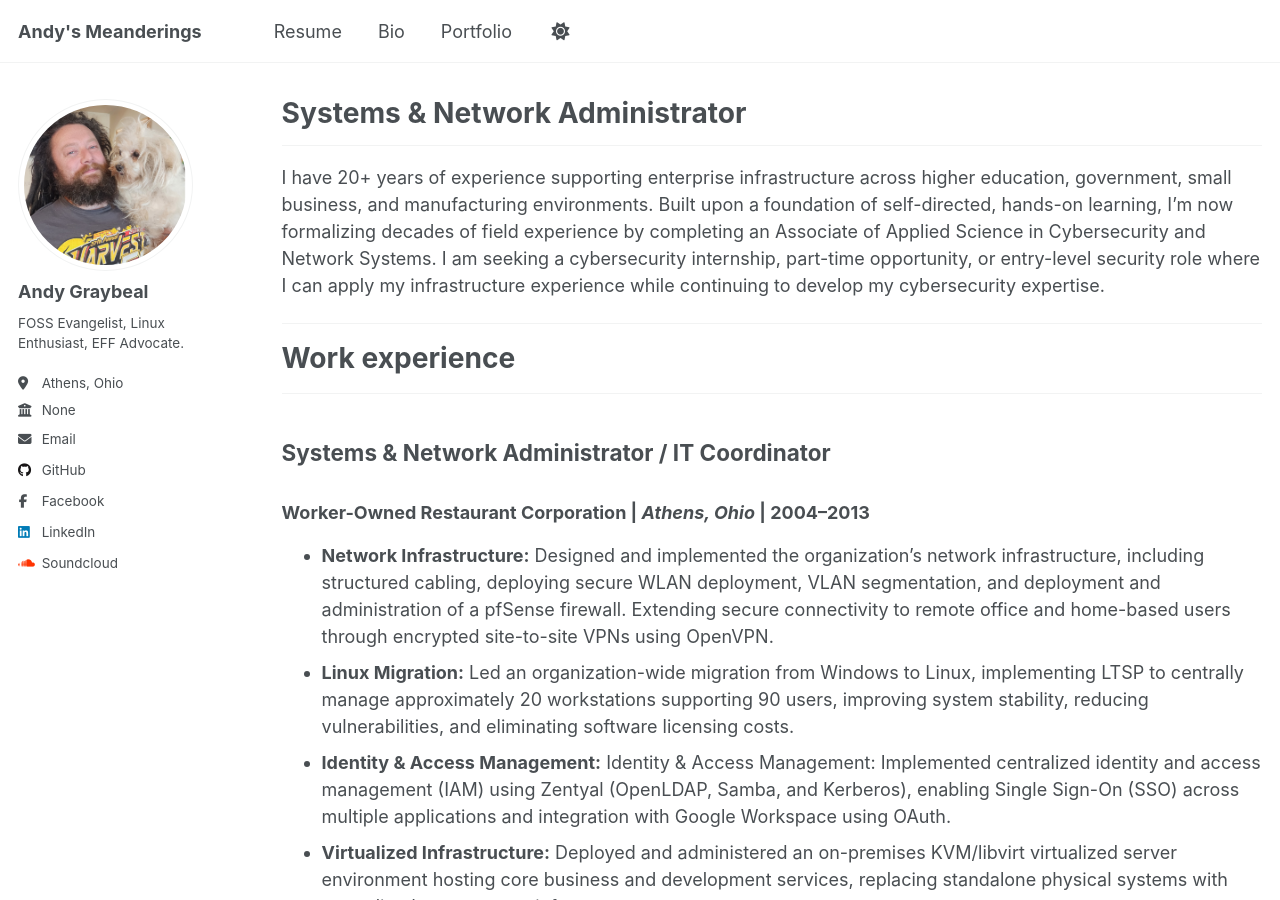
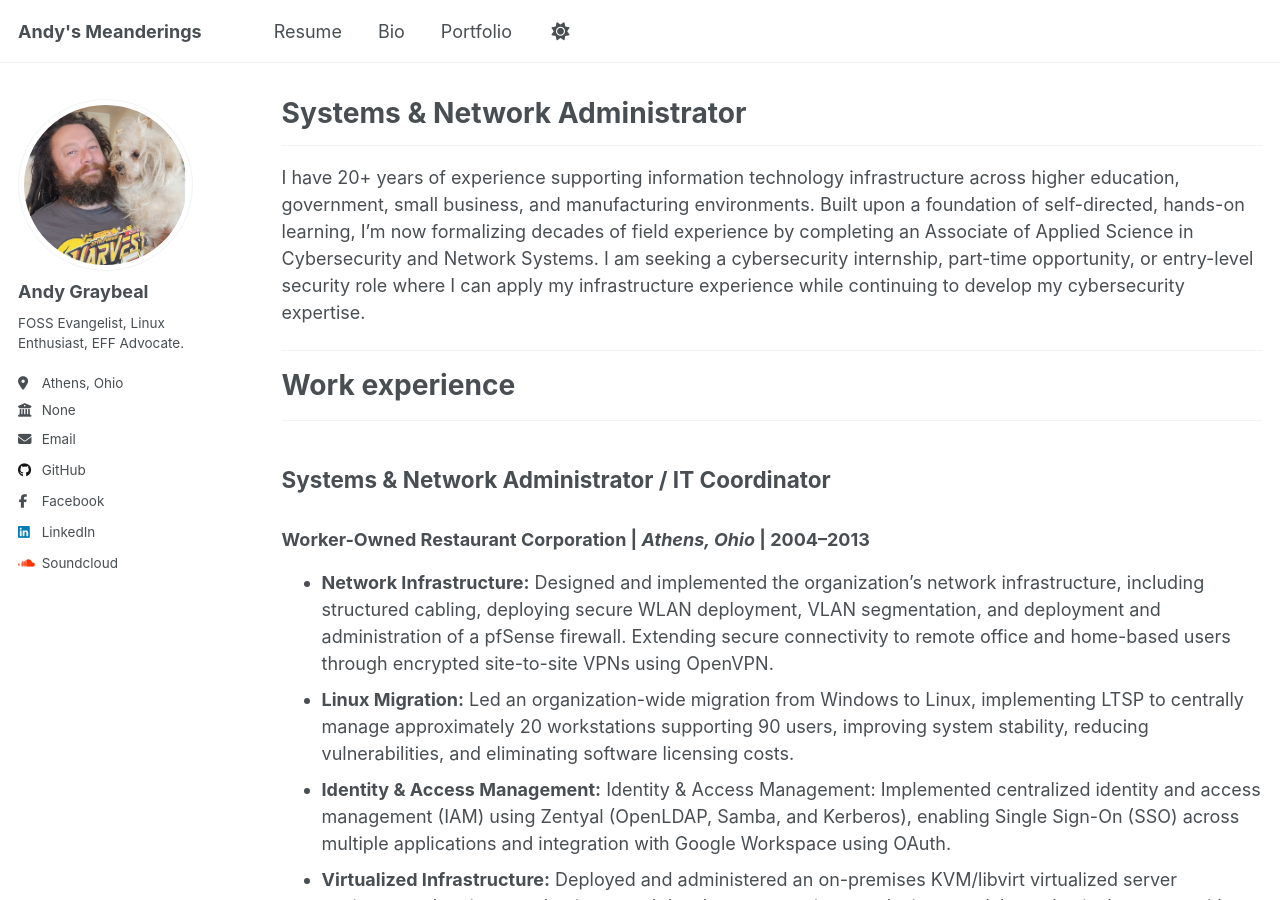
Before and after one commit to andy-graybeal/andy-graybeal.github.io, a Jekyll site: the page built from _pages/resume.md, in a window 1280 px wide and 900 px high. Built offline with Jekyll 4.4.1, drawn with Linux system fonts in a browser that asks for light colours; a script that is not in the unit is left out.

Commit message:
Clarify experience description in resume
Updated the description of experience to specify 'information technology infrastructure'.

```diff
--- a/_pages/resume.md
+++ b/_pages/resume.md
@@ -11,7 +11,7 @@ redirect_from:
 
 ---
 
-I have 20+ years of experience supporting enterprise infrastructure across higher education, government, small business, and manufacturing environments. Built upon a foundation of self-directed, hands-on learning, I'm now formalizing decades of field experience by completing an Associate of Applied Science in Cybersecurity and Network Systems. I am seeking a cybersecurity internship, part-time opportunity, or entry-level security role where I can apply my infrastructure experience while continuing to develop my cybersecurity expertise.
+I have 20+ years of experience supporting information technology infrastructure across higher education, government, small business, and manufacturing environments. Built upon a foundation of self-directed, hands-on learning, I'm now formalizing decades of field experience by completing an Associate of Applied Science in Cybersecurity and Network Systems. I am seeking a cybersecurity internship, part-time opportunity, or entry-level security role where I can apply my infrastructure experience while continuing to develop my cybersecurity expertise.
 
 ---
 
```
